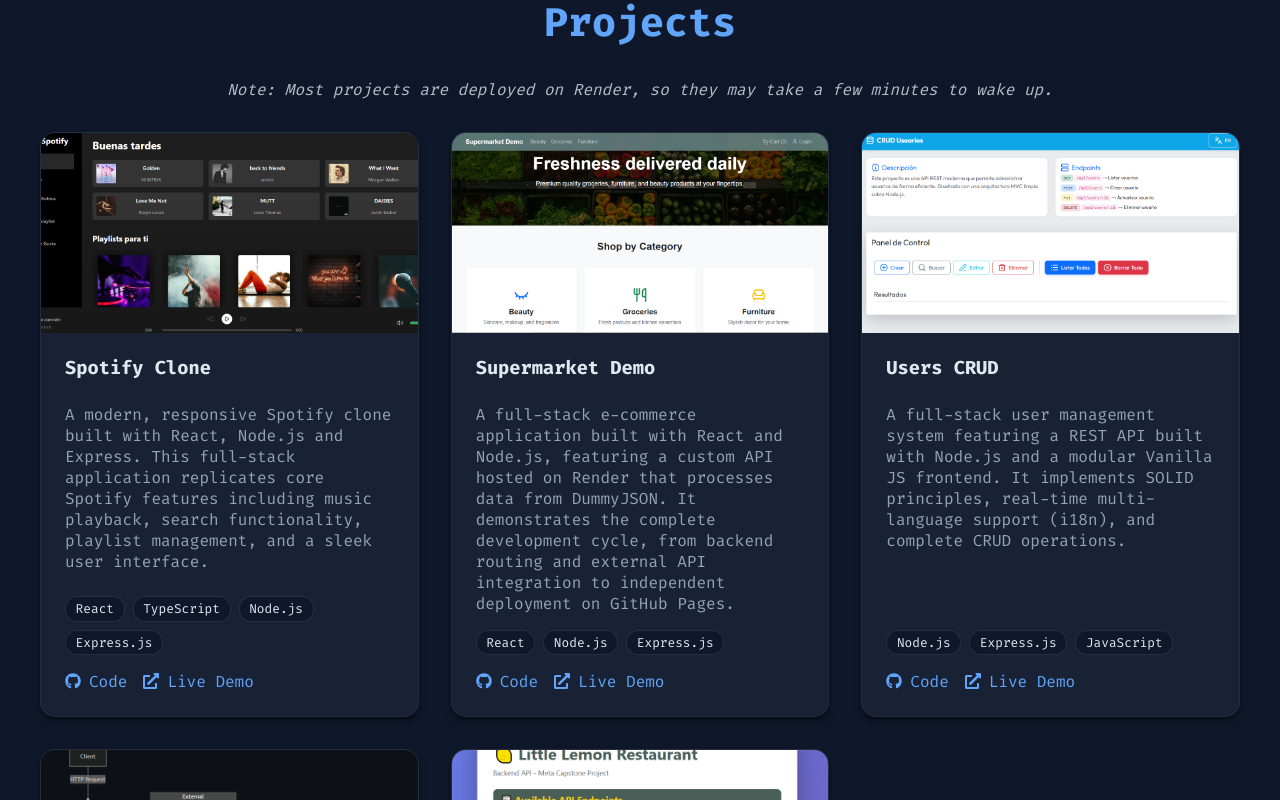
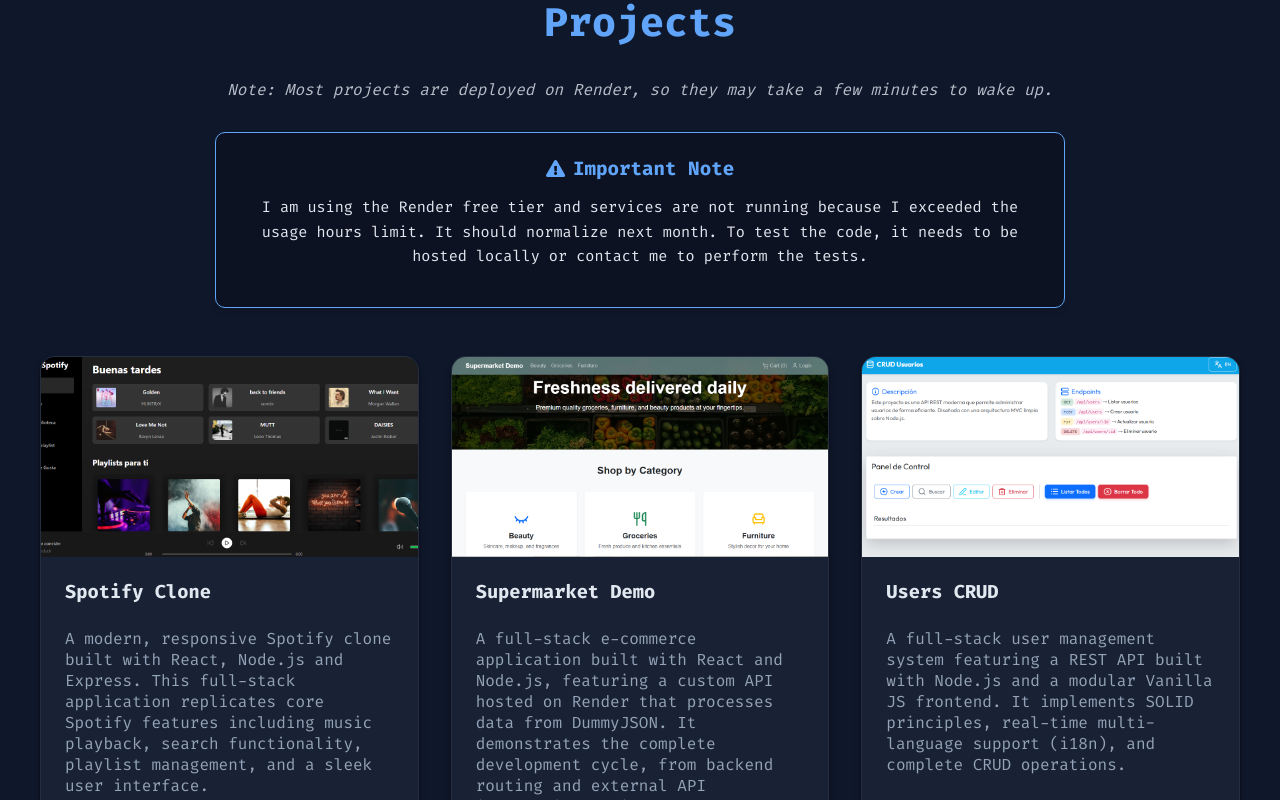
Before and after one commit to jjulito/portafolio, a React (Vite) app: page / in a window 1280 px wide. Shown: the part 1500-2300 px from the top of the page. Built offline with nearby package versions, Linux system fonts and the light colour scheme.

Commit message:
Feat: important note on project hosting

```diff
--- a/src/data/translations.json
+++ b/src/data/translations.json
@@ -24,6 +24,8 @@
             "show_more": "Show More",
             "show_less": "Show Less",
             "disclaimer": "Note: Most projects are deployed on Render, so they may take a few minutes to wake up.",
+            "important_note_title": "Important Note",
+            "important_note_body": "I am using the Render free tier and services are not running because I exceeded the usage hours limit. It should normalize next month. To test the code, it needs to be hosted locally or contact me to perform the tests.",
             "items": {
                 "1": {
                     "title": "Spotify Clone",
@@ -90,6 +92,8 @@
             "show_more": "Ver Más",
             "show_less": "Ver Menos",
             "disclaimer": "Nota: La mayoría de los proyectos están desplegados en Render, por lo que pueden tardar unos minutos en cargar.",
+            "important_note_title": "Nota Importante",
+            "important_note_body": "Estoy utilizando el free tier de Render y no están corriendo los servicios porque excedí el límite de horas de uso. Debería normalizarse el próximo mes. Para probar el código es necesario hostearlo localmente o contactarme para hacer las pruebas.",
             "items": {
                 "1": {
                     "title": "Clon de Spotify",
--- a/src/sections/Projects.jsx
+++ b/src/sections/Projects.jsx
@@ -1,6 +1,6 @@
 import React, { useState } from 'react';
 import { motion, AnimatePresence } from 'framer-motion';
-import { FaGithub, FaExternalLinkAlt, FaTimes } from 'react-icons/fa';
+import { FaGithub, FaExternalLinkAlt, FaTimes, FaExclamationTriangle } from 'react-icons/fa';
 import { useLanguage } from '../context/LanguageContext';
 import projectsData from '../data/projects.json';
 
@@ -31,6 +31,32 @@
                 <p style={{ textAlign: 'center', marginBottom: '2rem', color: 'var(--text-color)', opacity: 0.8, fontStyle: 'italic' }}>
                     {t('projects.disclaimer')}
                 </p>
+
+                <div style={{
+                    maxWidth: '800px',
+                    margin: '0 auto 3rem auto',
+                    padding: '1.5rem',
+                    borderRadius: '10px',
+                    border: '1px solid var(--primary-color)',
+                    background: 'rgba(0, 0, 0, 0.2)', // Using a safe dark transparent background as fallback
+                    textAlign: 'center',
+                    boxShadow: '0 4px 6px rgba(0, 0, 0, 0.1)'
+                }}>
+                    <h4 style={{
+                        color: 'var(--primary-color)',
+                        marginBottom: '0.5rem',
+                        display: 'flex',
+                        alignItems: 'center',
+                        justifyContent: 'center',
+                        gap: '0.5rem',
+                        fontSize: '1.2rem'
+                    }}>
+                        <FaExclamationTriangle /> {t('projects.important_note_title')}
+                    </h4>
+                    <p style={{ color: 'var(--text-color)', fontSize: '0.95rem', lineHeight: '1.6' }}>
+                        {t('projects.important_note_body')}
+                    </p>
+                </div>
 
                 <div style={{
                     display: 'grid',
```
